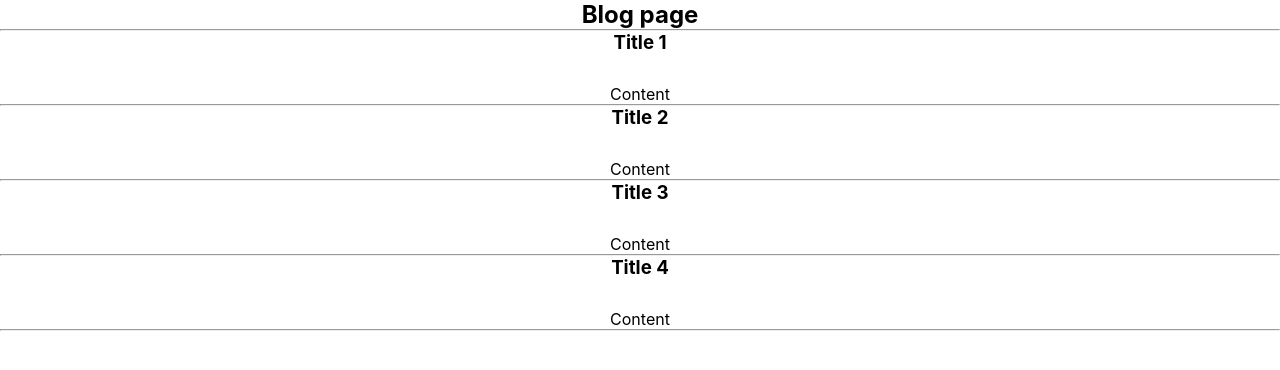
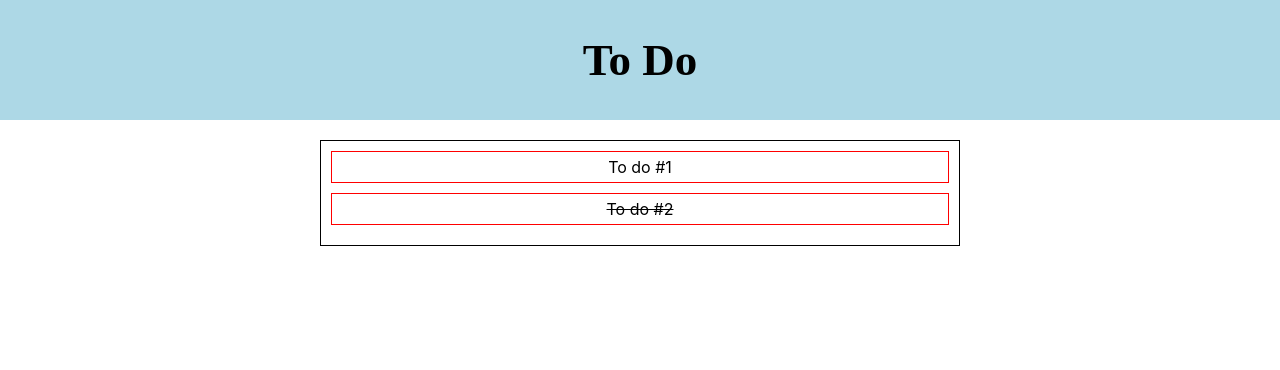
Before and after one commit to magb7/react-redux, a React (Create React App) app: page / in a window 1280 px wide. Shown: the top 370 px of the page. Built offline with nearby package versions, Linux system fonts and the light colour scheme.

Commit message:
starte to implement to do list with redux

```diff
--- a/package.json
+++ b/package.json
@@ -10,7 +10,8 @@
     "react-dom": "^16.13.1",
     "react-redux": "^7.2.0",
     "react-scripts": "3.4.1",
-    "redux": "^4.0.5"
+    "redux": "^4.0.5",
+    "styled-components": "^5.1.1"
   },
   "scripts": {
     "start": "react-scripts start",
--- a/src/App.css
+++ b/src/App.css
@@ -2,7 +2,6 @@
   /* margin: 30px auto;
   border: 1px solid red;
   width: 50vw; */
-  text-align: center;
 }
 
 .Navbar {
@@ -14,10 +13,6 @@
   font-family: cursive;
 }
 
-p {
-  margin-top: 30px;
-}
-
 button {
   margin-top: 20px;
   padding: 3px 5px;
--- a/src/App.js
+++ b/src/App.js
@@ -1,12 +1,12 @@
 import React, { Component } from "react";
 import "./App.css";
-import Blog from "./components/Blog";
+import ToDoList from "./pages/ToDoList";
 
 class App extends Component {
   render() {
     return (
       <div className="App">
-        <Blog />
+        <ToDoList />
       </div>
     );
   }
--- a/src/components/Blog.js
+++ /dev/null
@@ -1,28 +0,0 @@
-import React from "react";
-import { useSelector } from "react-redux";
-
-const Blog = () => {
-  const posts = useSelector((state) => state.posts);
-
-  return (
-    <div>
-      <h2>Blog page</h2>
-      <hr />
-      {posts.length ? (
-        posts.map((post) => {
-          return (
-            <div key={post.id}>
-              <h3>{post.title}</h3>
-              <p>{post.body}</p>
-              <hr />
-            </div>
-          );
-        })
-      ) : (
-        <p>No article</p>
-      )}
-    </div>
-  );
-};
-
-export default Blog;
--- /dev/null
+++ b/src/components/ToDo.js
@@ -0,0 +1,26 @@
+import React from "react";
+import styled from "styled-components";
+
+const ToDo = ({ completed, todo }) => {
+  return (
+    <Container completed={completed}>
+      <p>{todo}</p>
+    </Container>
+  );
+};
+
+const Container = styled.div`
+  display: flex;
+  justify-content: space-around;
+  padding: 5px;
+  width: 100%;
+  border: 1px solid red;
+  margin-bottom: 10px;
+
+  p {
+    text-decoration-line: ${(props) =>
+      props.completed ? "line-through" : "none"};
+  }
+`;
+
+export default ToDo;
--- a/src/index.js
+++ b/src/index.js
@@ -1,16 +1,10 @@
 import React from "react";
 import ReactDOM from "react-dom";
-import { createStore } from "redux";
 import { Provider } from "react-redux";
 import "./index.css";
 import App from "./App";
 import * as serviceWorker from "./serviceWorker";
-import rootReducer from "./redux/reducers/rootReducer";
-
-const store = createStore(
-  rootReducer,
-  window.__REDUX_DEVTOOLS_EXTENSION__ && window.__REDUX_DEVTOOLS_EXTENSION__()
-);
+import store from "./redux/store";
 
 ReactDOM.render(
   <Provider store={store}>
--- /dev/null
+++ b/src/pages/ToDoList.js
@@ -0,0 +1,57 @@
+import React from "react";
+import { useSelector } from "react-redux";
+import styled from "styled-components";
+
+//Components
+import ToDo from "../components/ToDo";
+
+const ToDoList = () => {
+  const todos = useSelector((state) => state.todoReducer.todos);
+
+  return (
+    <>
+      <Header>
+        <h2>To Do</h2>
+      </Header>
+      <ListWrapper>
+        {todos.length ? (
+          todos.map((todo) => {
+            return (
+              <ToDo
+                completed={todo.completed}
+                todo={todo.content}
+                key={todo.id}
+              />
+            );
+          })
+        ) : (
+          <p>No To Do !</p>
+        )}
+      </ListWrapper>
+    </>
+  );
+};
+
+const Header = styled.header`
+  height: 15vh;
+  background-color: lightblue;
+  display: flex;
+  justify-content: center;
+  align-items: center;
+
+  h2 {
+    font-size: 45px;
+    font-family: cursive;
+  }
+`;
+
+const ListWrapper = styled.div`
+  display: flex;
+  flex-flow: column wrap;
+  margin: 20px auto;
+  border: 1px solid black;
+  width: 50vw;
+  padding: 10px;
+`;
+
+export default ToDoList;
--- a/src/redux/reducers/rootReducer.js
+++ /dev/null
@@ -1,30 +0,0 @@
-const initState = {
-  posts: [
-    {
-      id: 1,
-      title: "Title 1",
-      body: "Content",
-    },
-    {
-      id: 2,
-      title: "Title 2",
-      body: "Content",
-    },
-    {
-      id: 3,
-      title: "Title 3",
-      body: "Content",
-    },
-    {
-      id: 4,
-      title: "Title 4",
-      body: "Content",
-    },
-  ],
-};
-
-const rootReducer = (state = initState, action) => {
-  return state;
-};
-
-export default rootReducer;
--- /dev/null
+++ b/src/redux/reducers/todoReducer.js
@@ -0,0 +1,20 @@
+const initState = {
+  todos: [
+    {
+      id: 1,
+      content: "To do #1",
+      completed: false,
+    },
+    {
+      id: 2,
+      content: "To do  #2",
+      completed: true,
+    },
+  ],
+};
+
+const todoReducer = (state = initState, action) => {
+  return state;
+};
+
+export default todoReducer;
--- /dev/null
+++ b/src/redux/store.js
@@ -0,0 +1,11 @@
+import { createStore, combineReducers } from "redux";
+import todoReducer from "./reducers/todoReducer";
+
+const rootReducer = combineReducers({ todoReducer });
+
+const store = createStore(
+  rootReducer,
+  window.__REDUX_DEVTOOLS_EXTENSION__ && window.__REDUX_DEVTOOLS_EXTENSION__()
+);
+
+export default store;
```
Also changed, not shown: src/redux/reducers/filterReducer.js (added), 1 other file (tests, documents, lock files or other folders).
